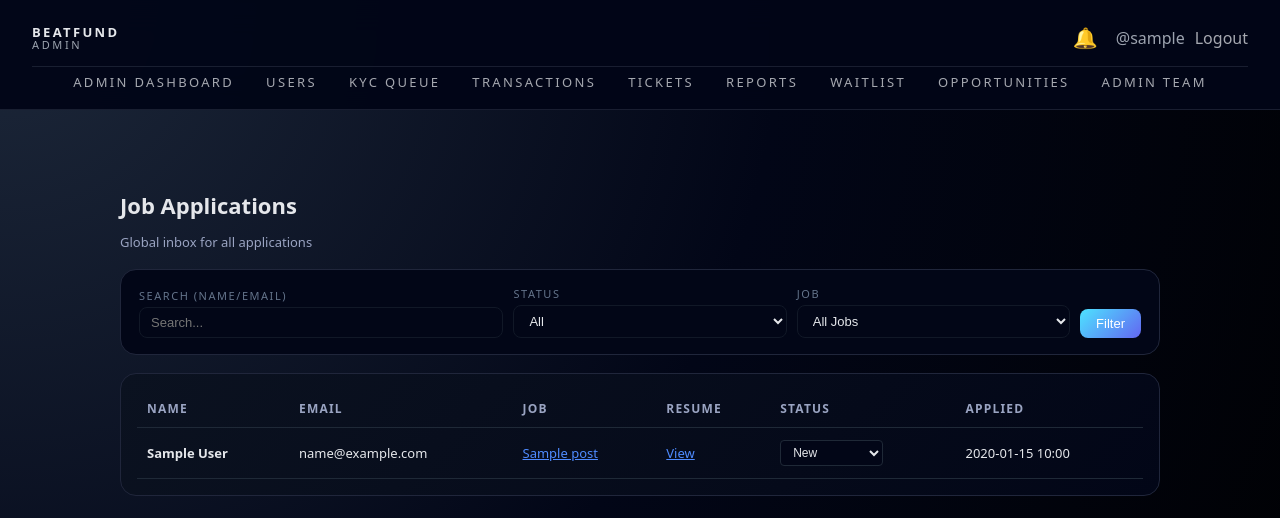
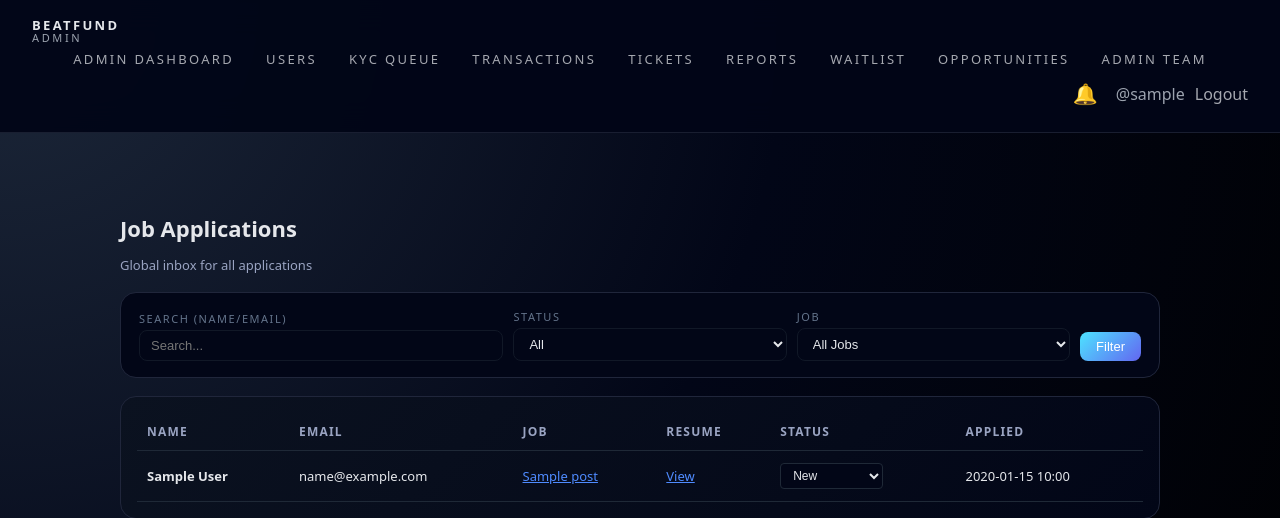
Before and after one commit to michealyalley136-cyber/beatfundwithjay, a Flask app: page /dashboard/admin/applications in a window 1280 px wide. Shown: the top 518 px of the page. Run offline with Flask 3, Linux system fonts and the light colour scheme; a user stored in the database is signed in; tables that the repository leaves empty hold one stand-in row (values such as "Sample post"); data that the repository does not hold is empty; some libraries are stand-ins or nearby versions.

Commit message:
Match admin header layout

```diff
--- a/static/app.css
+++ b/static/app.css
@@ -64,6 +64,9 @@ body{
   border-bottom: 1px solid var(--border);
   backdrop-filter: blur(16px);
 }
+.top-nav-admin{
+  row-gap: 6px;
+}
 
 .nav-left{ display:flex; align-items:center; gap:10px; }
 
@@ -95,6 +98,13 @@ body{
   padding-top: 6px;
   border-top: 1px solid var(--border);
 }
+.top-nav-admin .nav-center{
+  flex: 1 1 auto;
+  order: 2;
+  padding-top: 0;
+  border-top: 0;
+  justify-content: center;
+}
 .nav-center a{
   text-decoration:none;
   color: var(--text);
@@ -111,6 +121,7 @@ body{
   order: 2;
   flex-wrap: wrap;
 }
+.top-nav-admin .nav-right{ order: 4; }
 .nav-username{ color: var(--muted); }
 .nav-title{
   font-size: 12px;
@@ -130,6 +141,10 @@ body{
   align-items:center;
   gap: 10px;
   order: 2;
+}
+.top-nav-admin .pwa-install{
+  order: 3;
+  margin-left: auto;
 }
 .pwa-install.admin-install{
   flex-direction: column;
--- a/templates/base.html
+++ b/templates/base.html
@@ -22,7 +22,7 @@
 </head>
 
 <body>
-<header class="top-nav">
+<header class="top-nav{% if current_user.is_authenticated and current_user.role == RoleEnum.admin %} top-nav-admin{% endif %}">
   <div class="nav-left">
     <a href="{% if current_user.is_authenticated %}{{ url_for('route_to_dashboard') }}{% else %}{{ url_for('home') }}{% endif %}" style="text-decoration: none; color: inherit; display: block; cursor: pointer; transition: opacity 0.2s;" onmouseover="this.style.opacity='0.8'" onmouseout="this.style.opacity='1'">
       <div class="brand-text">
```
